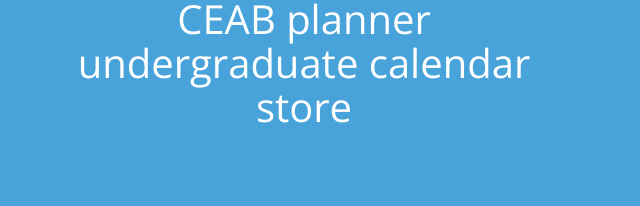
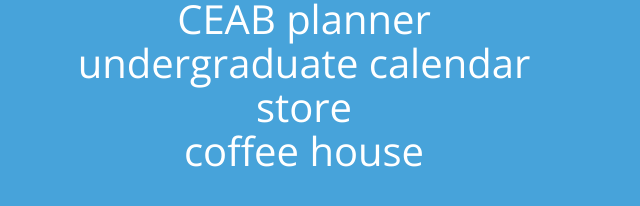
Before and after one commit to 2017systems/2017systems.github.io, a plain HTML site: page index.html in a window 1280 px wide. Shown: the part 470-676 px from the top of the page, without its empty margins (336-976 px from the left). Drawn offline with nearby package versions, Linux system fonts and the light colour scheme; a web font is replaced by a local one.

Commit message:
Added coffee house

```diff
--- a/index.html
+++ b/index.html
@@ -29,6 +29,7 @@
         <h2><a href="http://sydedb.uwaterloo.ca/" target="_blank">CEAB planner</a></h2>
         <h2><a href="http://ugradcalendar.uwaterloo.ca/page/uWaterloo-Undergraduate-Calendar-Access" target="_blank">undergraduate calendar</a></h2>
         <h2><a href="http://somethingonthesyde.myshopify.com" target="_blank">store</a></h2>
+        <h2><a href="https://www.facebook.com/events/822831037769374/" target="_blank">coffee house</a></h2>
     </div>
     </div>
   </body>
```
